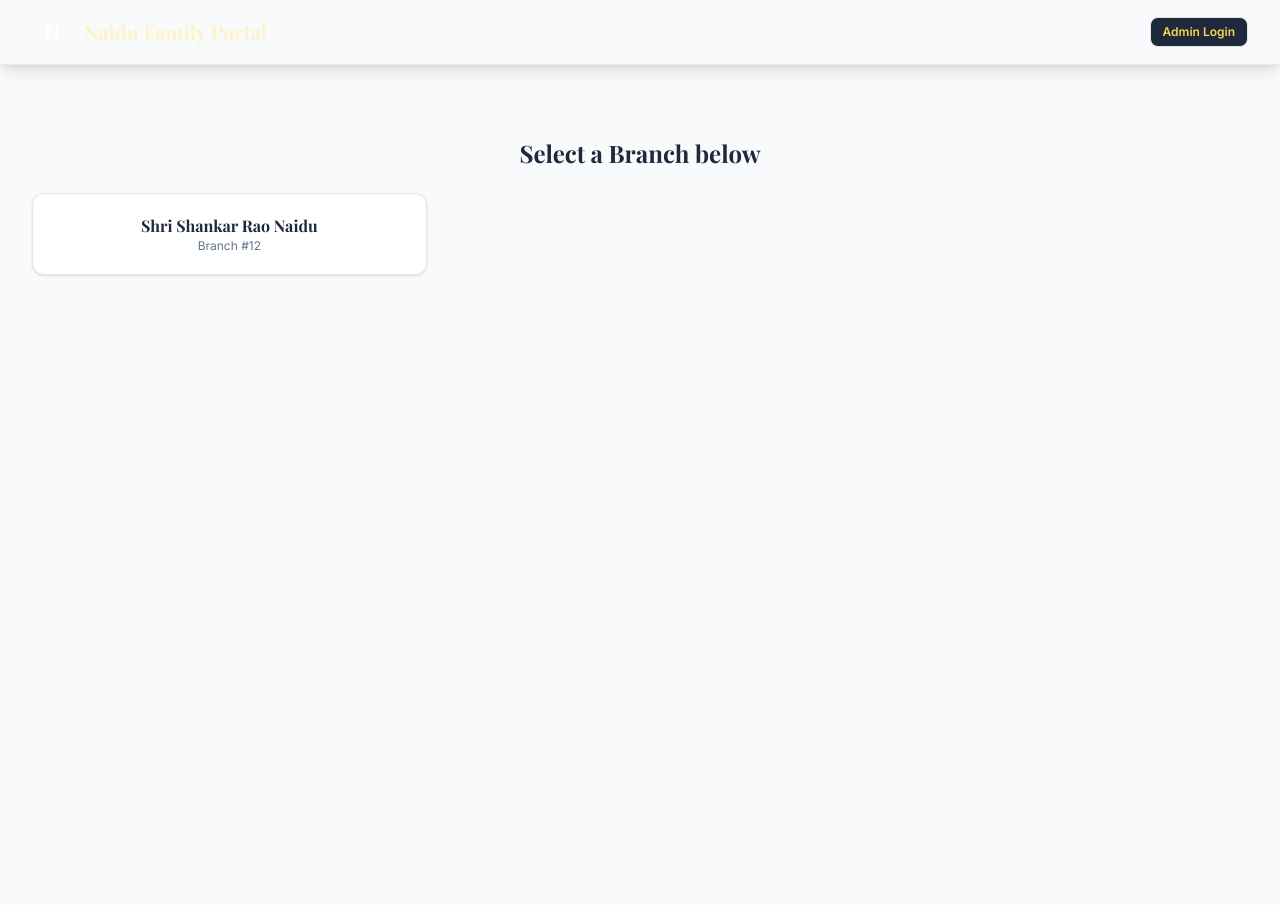
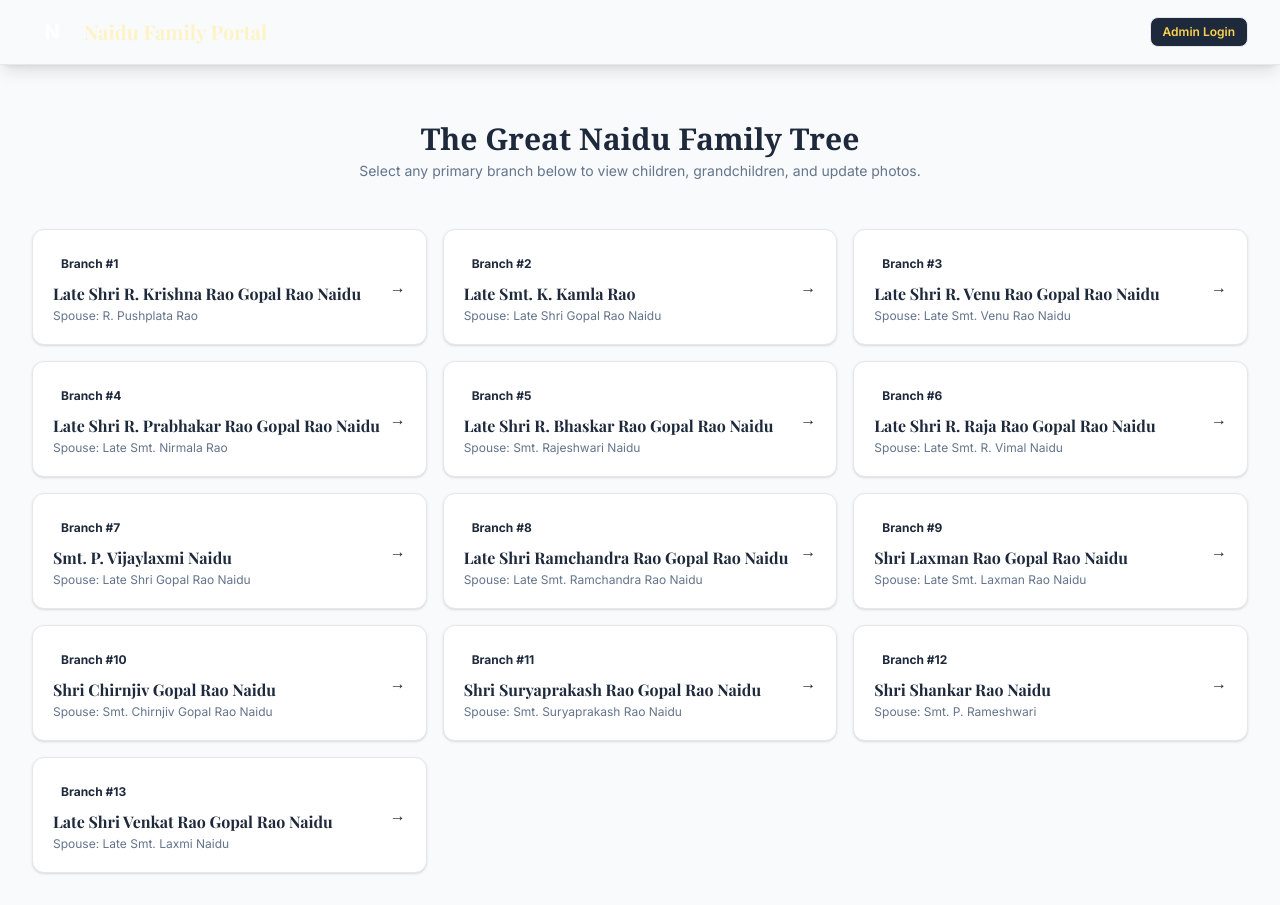
Before and after one commit to vneta300/naidu-family, a website: page index.html in a window 1280 px wide. Before the commit the page ends 800 px from the top, so only its background shows below. Drawn offline with nearby package versions, Linux system fonts and the light colour scheme.

Commit message:
Update index.html

```diff
--- a/index.html
+++ b/index.html
@@ -27,7 +27,7 @@
     </header>
 
     <div id="admin-banner" class="hidden bg-amber-500 text-brand-900 px-4 py-2 text-xs font-bold flex items-center justify-between">
-        <span>Admin Mode Enabled — You can now add/edit photos for children & grandchildren.</span>
+        <span>Admin Mode Enabled — You can now add/edit photos for all branches, children & grandchildren.</span>
         <button onclick="logoutAdmin()" class="underline">Logout</button>
     </div>
 
@@ -83,24 +83,33 @@
     </div>
 
     <script>
-        let familyData = JSON.parse(localStorage.getItem('naidu_family_tree_db')) || {
+        const defaultFamilyData = {
             root: { head: "Late Shri Gopal Rao Chirnjivlu Naidu", spouse: "Late Smt. Narayan Amma", photo: "", spousePhoto: "" },
             branches: [
+                { id: "b1", branchNum: 1, head: "Late Shri R. Krishna Rao Gopal Rao Naidu", spouse: "R. Pushplata Rao", status: "Alive", children: [{ name: "Arun Kumar Naidu", grandchildren: [] }, { name: "Vijay Kumar Naidu", grandchildren: [] }] },
+                { id: "b2", branchNum: 2, head: "Late Smt. K. Kamla Rao", spouse: "Late Shri Gopal Rao Naidu", status: "Deceased", children: [{ name: "Umashankar Naidu", grandchildren: [] }] },
+                { id: "b3", branchNum: 3, head: "Late Shri R. Venu Rao Gopal Rao Naidu", spouse: "Late Smt. Venu Rao Naidu", status: "Deceased", children: [{ name: "Shrinivas Rao", grandchildren: [] }, { name: "Shiv Narayan Rao", grandchildren: [] }] },
+                { id: "b4", branchNum: 4, head: "Late Shri R. Prabhakar Rao Gopal Rao Naidu", spouse: "Late Smt. Nirmala Rao", status: "Deceased", children: [{ name: "Anjana Rao", grandchildren: [] }, { name: "Kanchana Rao", grandchildren: [] }] },
+                { id: "b5", branchNum: 5, head: "Late Shri R. Bhaskar Rao Gopal Rao Naidu", spouse: "Smt. Rajeshwari Naidu", status: "Head Deceased", children: [{ name: "Jayshree Naidu", grandchildren: [] }, { name: "Manju Naidu", grandchildren: [] }, { name: "Dinesh Naidu", grandchildren: [] }] },
+                { id: "b6", branchNum: 6, head: "Late Shri R. Raja Rao Gopal Rao Naidu", spouse: "Late Smt. R. Vimal Naidu", status: "Deceased", children: [{ name: "Santosh Naidu", grandchildren: [] }, { name: "Sushil Naidu", grandchildren: [] }, { name: "Ragini Naidu", grandchildren: [] }] },
+                { id: "b7", branchNum: 7, head: "Smt. P. Vijaylaxmi Naidu", spouse: "Late Shri Gopal Rao Naidu", status: "Alive", children: [{ name: "Veena Naidu", grandchildren: [] }, { name: "Deepa Naidu", grandchildren: [] }, { name: "Madhuri Naidu", grandchildren: [] }] },
+                { id: "b8", branchNum: 8, head: "Late Shri Ramchandra Rao Gopal Rao Naidu", spouse: "Late Smt. Ramchandra Rao Naidu", status: "Deceased", children: [{ name: "Rajesh Naidu", grandchildren: [] }, { name: "Sunita Naidu", grandchildren: [] }] },
+                { id: "b9", branchNum: 9, head: "Shri Laxman Rao Gopal Rao Naidu", spouse: "Late Smt. Laxman Rao Naidu", status: "Alive", children: [{ name: "Kirti Naidu", grandchildren: [] }] },
+                { id: "b10", branchNum: 10, head: "Shri Chirnjiv Gopal Rao Naidu", spouse: "Smt. Chirnjiv Gopal Rao Naidu", status: "Alive", children: [{ name: "Jayant Naidu", grandchildren: [] }, { name: "Madhvi Naidu", grandchildren: [] }] },
+                { id: "b11", branchNum: 11, head: "Shri Suryaprakash Rao Gopal Rao Naidu", spouse: "Smt. Suryaprakash Rao Naidu", status: "Alive", children: [{ name: "Manoj Naidu", grandchildren: [] }, { name: "Sangeeta Naidu", grandchildren: [] }, { name: "Ravi Naidu", grandchildren: [] }] },
                 {
                     id: "b12", branchNum: 12, head: "Shri Shankar Rao Naidu", spouse: "Smt. P. Rameshwari", status: "Alive",
                     children: [
-                        {
-                            name: "Neeta Naidu", role: "Daughter", spouse: "V. Mukesh Rao", photo: "",
-                            grandchildren: [
-                                { name: "V. Miloni", spouse: "", age: null, photo: "" },
-                                { name: "V. Nirav", spouse: "", age: null, photo: "" }
-                            ]
-                        }
+                        { name: "Neeta Naidu", spouse: "V. Mukesh Rao", grandchildren: [{ name: "V. Miloni", photo: "" }, { name: "V. Nirav", photo: "" }] },
+                        { name: "Leena Naidu", spouse: "Addanky Anil", grandchildren: [{ name: "Addanky Bhavya", photo: "" }, { name: "Addanky Kinjal", photo: "" }] },
+                        { name: "Neelkanth Naidu", spouse: "J. Harika", grandchildren: [{ name: "Vartika Naidu", photo: "" }] }
                     ]
-                }
+                },
+                { id: "b13", branchNum: 13, head: "Late Shri Venkat Rao Gopal Rao Naidu", spouse: "Late Smt. Laxmi Naidu", status: "Deceased", children: [{ name: "Abhishek Naidu", grandchildren: [] }, { name: "Samyukta Naidu", grandchildren: [] }, { name: "Divya Naidu", grandchildren: [] }] }
             ]
         };
 
+        let familyData = JSON.parse(localStorage.getItem('naidu_family_tree_db')) || defaultFamilyData;
         let isAdminLoggedIn = false;
         let currentView = 'home';
         let tempPhotoBase64 = "";
@@ -112,32 +121,52 @@
         function renderView() {
             const container = document.getElementById('app-container');
             if (currentView === 'home') {
-                container.innerHTML = `<div class="text-center py-10"><h2 class="text-2xl font-bold">Select a Branch below</h2><div class="grid grid-cols-1 md:grid-cols-3 gap-4 mt-6">` +
-                    familyData.branches.map(b => `<div onclick="navigateTo('${b.id}')" class="bg-white p-5 rounded-xl shadow cursor-pointer border hover:border-gold-500"><h3 class="font-bold">${b.head}</h3><p class="text-xs text-slate-500">Branch #${b.branchNum}</p></div>`).join('') +
-                `</div></div>`;
+                container.innerHTML = `
+                    <div class="space-y-6">
+                        <div class="text-center py-6">
+                            <h2 class="text-3xl font-bold font-serif">The Great Naidu Family Tree</h2>
+                            <p class="text-sm text-slate-500 mt-1">Select any primary branch below to view children, grandchildren, and update photos.</p>
+                        </div>
+                        <div class="grid grid-cols-1 md:grid-cols-3 gap-4">
+                            ${familyData.branches.map(b => `
+                                <div onclick="navigateTo('${b.id}')" class="bg-white p-5 rounded-xl shadow cursor-pointer border hover:border-gold-500 transition-all flex items-center justify-between">
+                                    <div>
+                                        <span class="text-xs font-bold text-brand-800 bg-brand-50 px-2 py-0.5 rounded">Branch #${b.branchNum}</span>
+                                        <h3 class="font-bold text-base mt-2">${b.head}</h3>
+                                        <p class="text-xs text-slate-500 mt-0.5">Spouse: ${b.spouse || 'N/A'}</p>
+                                    </div>
+                                    <span class="text-brand-800 font-bold">&rarr;</span>
+                                </div>
+                            `).join('')}
+                        </div>
+                    </div>`;
             } else {
                 const b = familyData.branches.find(x => x.id === currentView);
                 container.innerHTML = `
                     <div class="space-y-6">
-                        <button onclick="navigateTo('home')" class="text-xs text-brand-800 font-bold">&larr; Back to Home</button>
-                        <h2 class="text-2xl font-bold">${b.head}</h2>
+                        <button onclick="navigateTo('home')" class="text-xs text-brand-800 font-bold hover:underline">&larr; Back to All Branches</button>
+                        <div class="bg-gradient-to-r from-brand-900 to-brand-800 text-white p-6 rounded-2xl shadow">
+                            <span class="bg-gold-500 text-brand-900 text-xs font-bold px-2.5 py-1 rounded-full uppercase">Branch #${b.branchNum}</span>
+                            <h2 class="text-2xl font-bold mt-2">${b.head}</h2>
+                            <p class="text-xs text-amber-200 mt-1">Spouse: ${b.spouse}</p>
+                        </div>
                         <div class="grid grid-cols-1 md:grid-cols-2 gap-4">
                             ${b.children.map((c, cIdx) => `
                                 <div class="bg-white p-4 rounded-xl border shadow-sm space-y-3">
                                     <div class="flex items-center space-x-3">
-                                        <div class="w-12 h-12 rounded-full overflow-hidden bg-slate-200">${c.photo ? `<img src="${c.photo}" class="w-full h-full object-cover">` : ''}</div>
+                                        <div class="w-12 h-12 rounded-full overflow-hidden bg-slate-200">${c.photo ? `<img src="${c.photo}" class="w-full h-full object-cover">` : '<div class="w-full h-full flex items-center justify-center font-bold text-slate-400">'+c.name[0]+'</div>'}</div>
                                         <div><h4 class="font-bold">${c.name}</h4><p class="text-xs text-slate-500">m. ${c.spouse || 'N/A'}</p></div>
                                     </div>
                                     <div class="border-t pt-2">
                                         <div class="flex justify-between items-center text-xs font-bold mb-2">
                                             <span>Grandchildren (${c.grandchildren ? c.grandchildren.length : 0})</span>
-                                            ${isAdminLoggedIn ? `<button onclick="openAddGrandchildModal('${b.id}', ${cIdx})" class="text-brand-800">+ Add Grandchild</button>` : ''}
+                                            ${isAdminLoggedIn ? `<button onclick="openAddGrandchildModal('${b.id}', ${cIdx})" class="text-brand-800 hover:underline">+ Add Grandchild</button>` : ''}
                                         </div>
                                         <div class="space-y-2">
                                             ${c.grandchildren && c.grandchildren.length > 0 ? c.grandchildren.map((gc, gcIdx) => `
                                                 <div class="bg-slate-50 p-2 rounded border flex items-center justify-between">
                                                     <div class="flex items-center space-x-2">
-                                                        <div class="w-8 h-8 rounded-full overflow-hidden bg-slate-200">${gc.photo ? `<img src="${gc.photo}" class="w-full h-full object-cover">` : ''}</div>
+                                                        <div class="w-8 h-8 rounded-full overflow-hidden bg-slate-200">${gc.photo ? `<img src="${gc.photo}" class="w-full h-full object-cover">` : '<div class="w-full h-full flex items-center justify-center text-[10px] font-bold text-slate-400">'+gc.name[0]+'</div>'}</div>
                                                         <div><p class="text-xs font-bold">${gc.name}</p>${gc.spouse ? `<p class="text-[10px] text-slate-500">m. ${gc.spouse}</p>` : ''}</div>
                                                     </div>
                                                     ${isAdminLoggedIn ? `<button onclick="openEditModal('${b.id}', 'grandchild', ${cIdx},${gcIdx})" class="text-xs text-brand-800 font-bold underline">Edit/Photo</button>` : ''}
```
